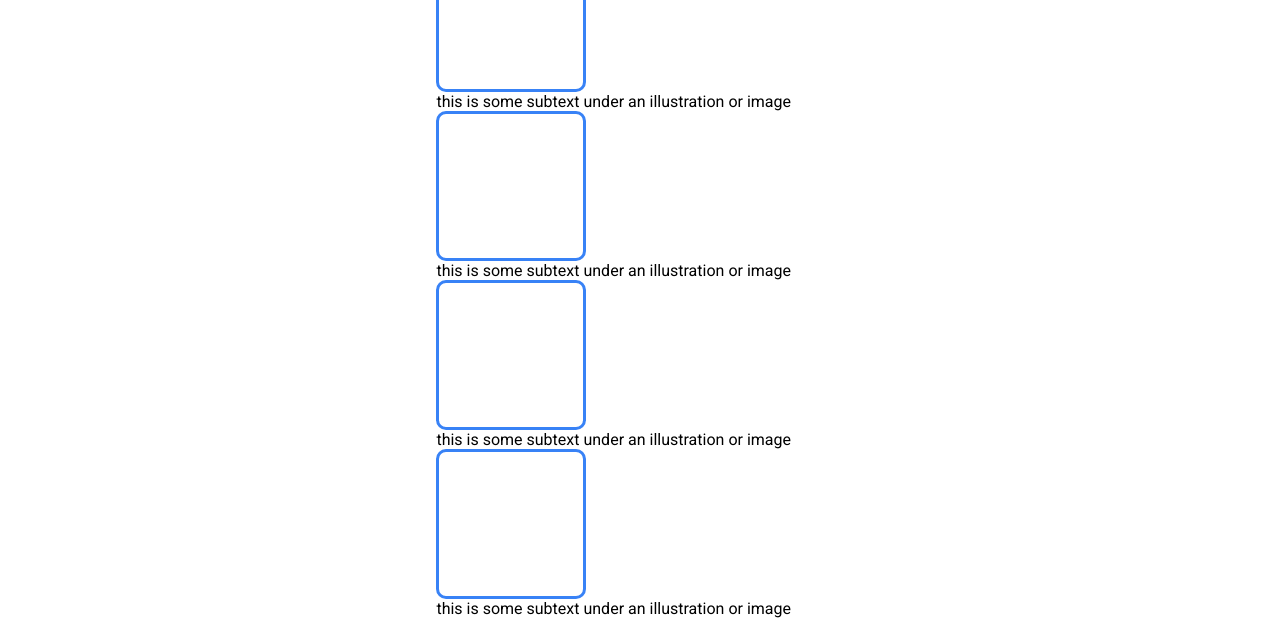
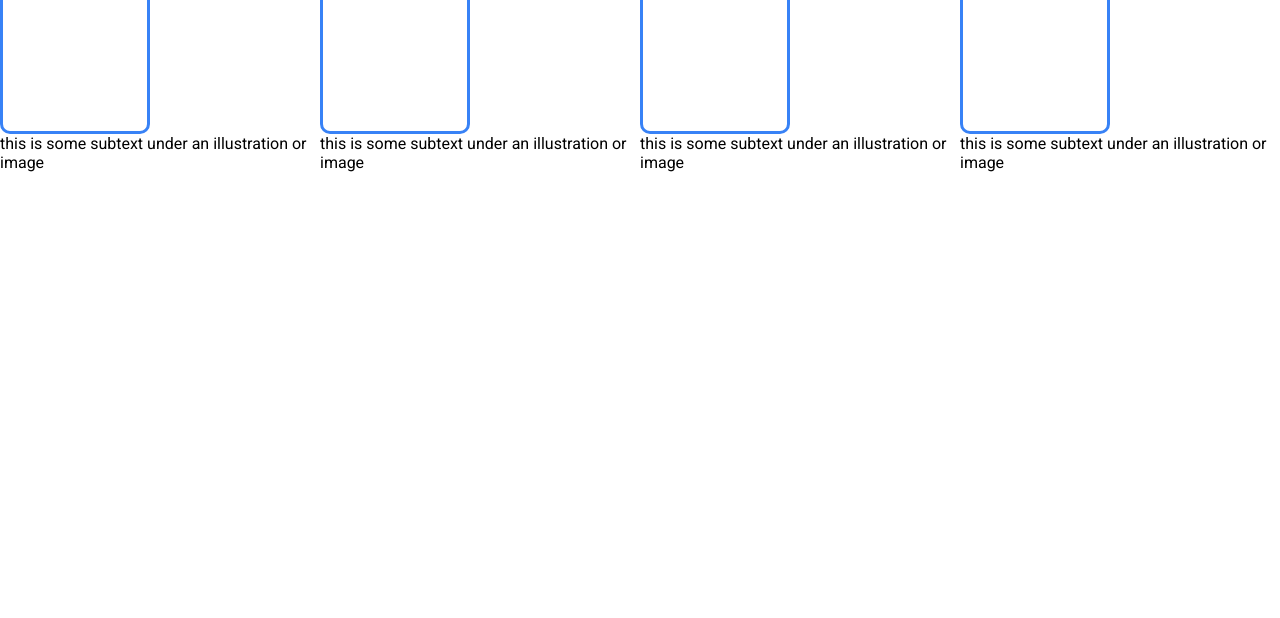
Before and after one commit to alextalijan/landing-page, a plain HTML site: page index.html in a window 1280 px wide. Shown: the part 596-1214 px from the top of the page. After the commit the page ends 800 px from the top, so only its background shows below. Drawn offline with Linux system fonts and the light colour scheme.

Commit message:
style: display subsection 2 as flexbox and center
The whole section is a flexbox and its items are
presented vertically, while boxes below are also
flex containers of their own aligned horizontally.
They are all aligned to center within the section.

```diff
--- a/css/styles.css
+++ b/css/styles.css
@@ -14,7 +14,9 @@ body {
 .header,
 .subsection-1,
 .img-placeholder,
-.sub1 {
+.sub1,
+.section-2,
+.section-2 > div {
     display: flex;
 }
 
@@ -24,7 +26,8 @@ body {
 }
 
 .section-1,
-.sub1 {
+.sub1,
+.section-2 {
     flex-direction: column;
 }
 
@@ -88,6 +91,10 @@ body {
     align-items: center;
 }
 
+.section-2 {
+    align-items: center;
+}
+
 .section-2 > h2 {
     font-size: 36px;
     color: #1F2937;
```
